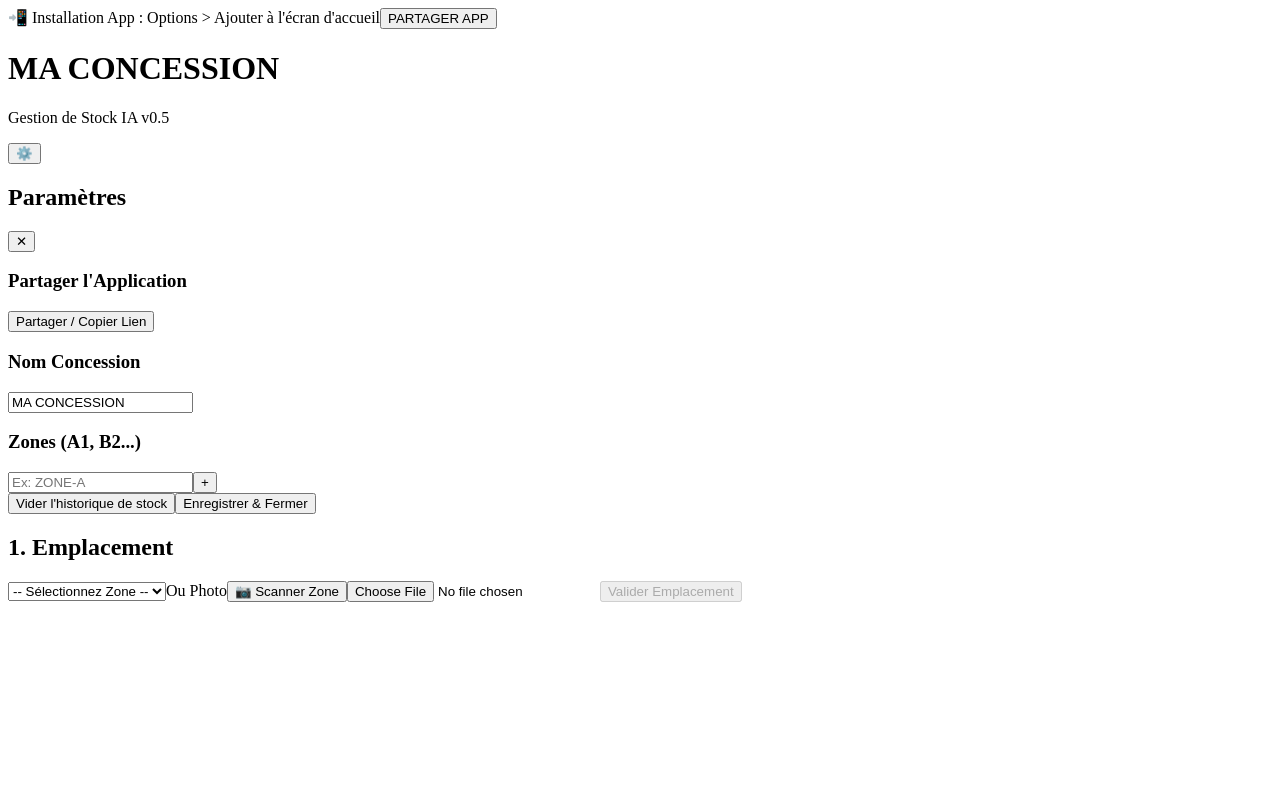
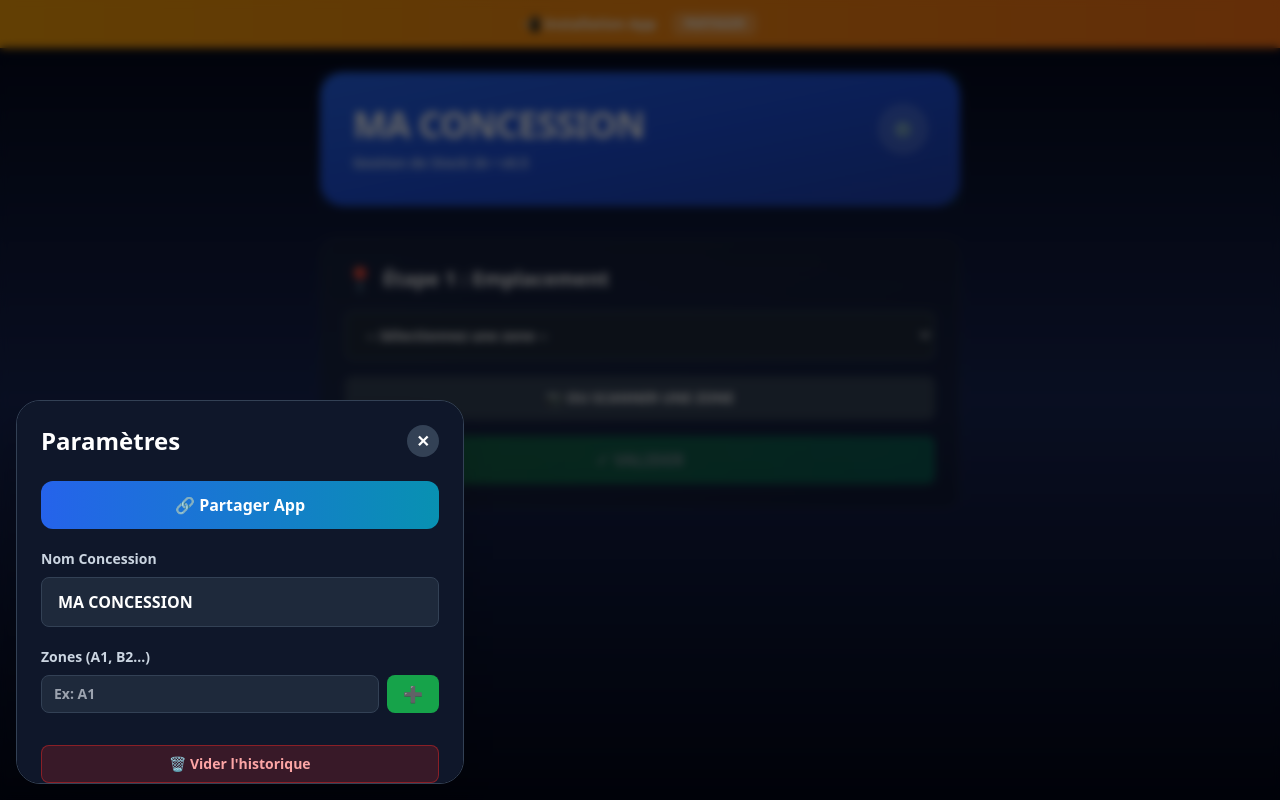
Before and after one commit to ergoperformancemaroc-dot/APP-NIV3, a React (Vite) app: page / in a window 1280 px wide. Both pictures are taken after a click on the button "⚙️". Built offline with nearby package versions, Linux system fonts and the light colour scheme.

Commit message:
Update App.jsx

```diff
--- a/src/App.jsx
+++ b/src/App.jsx
@@ -1,6 +1,7 @@
 import React, { useState, useRef, useEffect } from 'react';
 import { extractVehicleData, extractLocationData } from './geminiService';
 import Button from './Button';
+import './index.css';
 
 const App = () => {
   const [loading, setLoading] = useState(false);
@@ -154,10 +155,10 @@ const App = () => {
           } else {
             const detectedVin = (result.vin || '').replace(/[^A-Z0-9]/g, '').toUpperCase();
             if (detectedVin.length !== 17) {
-              setError(`NIV détecté incomplet (${detectedVin.length}/17).`);
+              setError(`NIV détecté incomplet (${detectedVin.length}/17). Veuillez réessayer avec une meilleure image.`);
               vibrate('warning');
             } else if (history.some(item => item.vin === detectedVin)) {
-              setError("ATTENTION : Déjà en stock.");
+              setError("⚠️ ATTENTION : Ce véhicule est déjà en stock.");
               vibrate('error');
             } else {
               vibrate('success');
@@ -168,10 +169,11 @@ const App = () => {
                 year: result.year || '',
                 remarks: ''
               });
+              setError(null);
             }
           }
         } else {
-          const locResult = await extractLocationData(base64String);
+          const locResult = await extractLocationData(base64Image);
           if (locResult) {
             vibrate('success');
             setActiveLocation(locResult.toUpperCase().substring(0, 15));
@@ -179,7 +181,7 @@ const App = () => {
           }
         }
       } catch (err) {
-        setError("Erreur de connexion IA.");
+        setError("Erreur de connexion IA. Vérifiez votre clé API.");
       } finally {
         setLoading(false);
         if (event.target) event.target.value = '';
@@ -204,66 +206,76 @@ const App = () => {
     };
     setHistory([newEntry, ...history]);
     setVehicleData({ vin: '', make: '', model: '', year: '', remarks: '' });
+    setError(null);
     vibrate('success');
   };
 
   return (
-    <div className="min-h-screen bg-gradient-to-br from-slate-900 via-blue-900 to-slate-900 text-white p-4 pb-32">
+    <div className="min-h-screen bg-gradient-to-b from-slate-950 via-blue-950 to-slate-950 text-white pb-32">
       {!isStandalone && (
-        <div className="fixed top-0 left-0 right-0 bg-gradient-to-r from-amber-500 to-orange-500 text-white text-center py-2 px-4 text-xs font-bold z-50">
-          📲 Installation App : Options {">"} Ajouter à l'écran d'accueil
-          <button onClick={handleShare} className="ml-2 underline font-black">
-            {copyFeedback ? 'LIEN COPIÉ !' : 'PARTAGER APP'}
+        <div className="sticky top-0 z-50 bg-gradient-to-r from-amber-500 to-orange-500 text-white text-center py-3 px-4 shadow-lg">
+          <div className="flex items-center justify-center gap-2 text-sm font-bold">
+            <span>📲 Installation App</span>
+            <button onClick={handleShare} className="ml-2 bg-white/20 hover:bg-white/30 px-3 py-1 rounded-lg transition-all font-black text-xs">
+              {copyFeedback ? '✅ COPIÉ' : 'PARTAGER'}
             </button>
+          </div>
         </div>
       )}
 
-      <div className="max-w-2xl mx-auto mt-8">
-        <div className="bg-gradient-to-r from-blue-600 to-blue-700 rounded-3xl p-6 mb-6 shadow-2xl relative overflow-hidden">
-          <div className="absolute top-0 right-0 w-32 h-32 bg-white/10 rounded-full -mr-16 -mt-16"></div>
-          <h1 className="text-3xl font-black mb-1 relative z-10">{settings.companyName}</h1>
-          <p className="text-blue-100 text-sm font-bold relative z-10">Gestion de Stock IA v0.5</p>
+      <div className="max-w-2xl mx-auto p-4 pt-6">
+        {/* HEADER */}
+        <div className="relative mb-8 overflow-hidden">
+          <div className="absolute inset-0 bg-gradient-to-r from-blue-600 to-cyan-600 rounded-3xl blur-2xl opacity-40"></div>
+          <div className="relative bg-gradient-to-br from-blue-600 via-blue-700 to-blue-800 rounded-3xl p-8 shadow-2xl border border-blue-500/30">
+            <div className="flex justify-between items-start">
+              <div>
+                <h1 className="text-4xl font-black mb-2 tracking-tight">{settings.companyName}</h1>
+                <p className="text-blue-100 text-sm font-bold opacity-90">Gestion de Stock IA • v0.5</p>
+              </div>
               <button
                 onClick={() => setShowSettings(true)}
-            className="absolute top-6 right-6 w-10 h-10 bg-white/10 rounded-2xl flex items-center justify-center border border-white/20 active:scale-90 transition-all cursor-pointer"
+                className="w-12 h-12 bg-white/15 hover:bg-white/25 rounded-full flex items-center justify-center border border-white/30 active:scale-90 transition-all backdrop-blur-sm"
               >
                 ⚙️
               </button>
             </div>
+          </div>
+        </div>
 
+        {/* SETTINGS MODAL */}
         {showSettings && (
-          <div className="fixed inset-0 bg-black/50 flex items-center justify-center z-50 p-4">
-            <div className="bg-white text-slate-900 rounded-3xl p-6 max-h-96 overflow-y-auto w-full max-w-md shadow-2xl">
+          <div className="fixed inset-0 bg-black/60 backdrop-blur-sm flex items-end z-50 p-4 animate-in">
+            <div className="bg-slate-900 text-white rounded-3xl p-6 w-full max-w-md max-h-96 overflow-y-auto shadow-2xl border border-slate-700 animate-in slide-in-from-bottom">
               <div className="flex justify-between items-center mb-6">
                 <h2 className="text-2xl font-black">Paramètres</h2>
-                <button onClick={() => setShowSettings(false)} className="w-8 h-8 bg-slate-100 rounded-full flex items-center justify-center text-slate-500 font-bold">✕</button>
+                <button onClick={() => setShowSettings(false)} className="w-8 h-8 bg-slate-700 hover:bg-slate-600 rounded-full flex items-center justify-center font-bold transition-all">✕</button>
               </div>
 
-              <div className="space-y-4">
+              <div className="space-y-5">
                 <div>
-                  <h3 className="font-black mb-2">Partager l'Application</h3>
-                  <button onClick={handleShare} className="w-full py-3 bg-blue-600 text-white rounded-xl font-black">
-                    {copyFeedback ? 'Lien Copié ! ✅' : 'Partager / Copier Lien'}
+                  <button onClick={handleShare} className="w-full py-3 bg-gradient-to-r from-blue-600 to-cyan-600 hover:from-blue-700 hover:to-cyan-700 text-white rounded-xl font-black transition-all active:scale-95">
+                    {copyFeedback ? '✅ Lien Copié' : '🔗 Partager App'}
                   </button>
                 </div>
 
                 <div>
-                  <h3 className="font-black mb-2">Nom Concession</h3>
+                  <label className="text-sm font-bold mb-2 block text-slate-300">Nom Concession</label>
                   <input
                     value={settings.companyName}
                     onChange={(e) => setSettings({...settings, companyName: e.target.value.toUpperCase()})}
-                    className="w-full bg-slate-50 border-2 border-slate-100 rounded-xl px-4 py-3 font-bold focus:border-blue-500 outline-none"
+                    className="w-full bg-slate-800 border border-slate-700 rounded-lg px-4 py-3 font-bold focus:border-blue-500 focus:ring-2 focus:ring-blue-500/20 outline-none transition-all"
                   />
                 </div>
 
                 <div>
-                  <h3 className="font-black mb-2">Zones (A1, B2...)</h3>
-                  <div className="flex gap-2 mb-2">
+                  <label className="text-sm font-bold mb-2 block text-slate-300">Zones (A1, B2...)</label>
+                  <div className="flex gap-2 mb-3">
                     <input
                       value={newLocationInput}
                       onChange={(e) => setNewLocationInput(e.target.value.toUpperCase())}
-                      className="flex-1 bg-slate-50 border-2 border-slate-100 rounded-xl px-4 py-3 text-xs font-bold outline-none"
-                      placeholder="Ex: ZONE-A"
+                      className="flex-1 bg-slate-800 border border-slate-700 rounded-lg px-3 py-2 text-sm font-bold outline-none focus:border-blue-500 transition-all"
+                      placeholder="Ex: A1"
                     />
                     <button
                       onClick={() => {
@@ -273,35 +285,42 @@ const App = () => {
                           vibrate('success');
                         }
                       }}
-                      className="bg-blue-600 text-white px-5 rounded-xl font-bold"
+                      className="bg-green-600 hover:bg-green-700 text-white px-4 rounded-lg font-bold transition-all"
                     >
-                      +
+                      ➕
                     </button>
                   </div>
+                  <div className="flex flex-wrap gap-2">
                     {settings.allowedLocations.map(loc => (
-                    <div key={loc} className="flex justify-between items-center p-2 bg-slate-100 rounded mb-1">
-                      <span className="font-black">{loc}</span>
-                      <button onClick={() => setSettings({...settings, allowedLocations: settings.allowedLocations.filter(l => l !== loc)})} className="text-red-400">×</button>
+                      <div key={loc} className="flex items-center gap-2 bg-slate-800 px-3 py-2 rounded-lg border border-slate-700">
+                        <span className="font-bold text-sm">{loc}</span>
+                        <button onClick={() => setSettings({...settings, allowedLocations: settings.allowedLocations.filter(l => l !== loc)})} className="text-red-400 hover:text-red-300 font-bold">✕</button>
                       </div>
                     ))}
                   </div>
+                </div>
 
-                <button onClick={clearHistory} className="w-full py-2 bg-red-600 text-white rounded-xl font-black text-sm">
-                  Vider l'historique de stock
+                <button onClick={clearHistory} className="w-full py-2 bg-red-600/20 hover:bg-red-600/30 border border-red-600/50 text-red-300 rounded-lg font-bold text-sm transition-all">
+                  🗑️ Vider l'historique
                 </button>
 
-                <button onClick={() => setShowSettings(false)} className="w-full py-4 uppercase font-black tracking-widest text-[11px] bg-slate-900 text-white rounded-xl">
-                  Enregistrer & Fermer
+                <button onClick={() => setShowSettings(false)} className="w-full py-3 bg-gradient-to-r from-slate-700 to-slate-800 hover:from-slate-600 hover:to-slate-700 rounded-lg font-black transition-all">
+                  ✓ Enregistrer
                 </button>
               </div>
             </div>
           </div>
         )}
 
-        <div className="bg-slate-800/50 rounded-2xl p-6 mb-6 border border-slate-700">
+        {/* LOCATION SECTION */}
+        <div className="mb-6 bg-gradient-to-br from-slate-800/50 to-slate-900/50 rounded-2xl p-6 border border-slate-700/50 backdrop-blur-sm">
           <div className="flex justify-between items-center mb-4">
-            <h2 className="text-lg font-black">1. Emplacement</h2>
-            {isLocationLocked && <button onClick={() => setIsLocationLocked(false)} className="text-[10px] font-black text-blue-400 uppercase underline">Changer</button>}
+            <div>
+              <h2 className="text-xl font-black flex items-center gap-2">
+                <span className="text-2xl">📍</span>Étape 1 : Emplacement
+              </h2>
+            </div>
+            {isLocationLocked && <button onClick={() => setIsLocationLocked(false)} className="text-xs font-black text-cyan-400 hover:text-cyan-300 uppercase">↻ Changer</button>}
           </div>
 
           {!isLocationLocked ? (
@@ -309,19 +328,17 @@ const App = () => {
               <select
                 value={activeLocation}
                 onChange={(e) => setActiveLocation(e.target.value)}
-                className="w-full bg-slate-50 border-2 border-slate-100 rounded-2xl px-5 py-4 text-sm font-black text-slate-900 focus:border-blue-500 outline-none appearance-none mb-4"
+                className="w-full bg-slate-800 border-2 border-slate-700 rounded-lg px-4 py-3 text-sm font-bold focus:border-blue-500 focus:ring-2 focus:ring-blue-500/20 outline-none mb-4 transition-all"
               >
-                <option value="">-- Sélectionnez Zone --</option>
+                <option value="">-- Sélectionnez une zone --</option>
                 {settings.allowedLocations.map(loc => <option key={loc} value={loc}>{loc}</option>)}
               </select>
 
-              <label className="block mb-4">
-                <span className="text-sm font-bold mb-2 block">Ou Photo</span>
               <button
                 onClick={() => locCameraRef.current?.click()}
-                  className="w-full flex items-center justify-center gap-3 py-4 bg-slate-900 text-white rounded-2xl font-black uppercase text-[10px] tracking-widest shadow-lg active:scale-95 transition-all"
+                className="w-full flex items-center justify-center gap-3 py-3 bg-slate-700 hover:bg-slate-600 rounded-lg font-bold uppercase text-sm transition-all active:scale-95 mb-4"
               >
-                  📷 Scanner Zone
+                📷 Ou scanner une zone
               </button>
               <input
                 type="file"
@@ -331,41 +348,47 @@ const App = () => {
                 onChange={(e) => handleImageUpload(e, 'location')}
                 className="hidden"
               />
-              </label>
 
               <button
-                onClick={() => { if(activeLocation) setIsLocationLocked(true); vibrate('success'); }}
+                onClick={() => { if(activeLocation) { setIsLocationLocked(true); vibrate('success'); } }}
                 disabled={!activeLocation}
-                className="w-full py-4 bg-emerald-600 font-black uppercase tracking-widest text-[11px] rounded-xl disabled:opacity-50"
+                className="w-full py-3 bg-gradient-to-r from-green-600 to-emerald-600 hover:from-green-700 hover:to-emerald-700 font-black uppercase tracking-wide rounded-lg disabled:opacity-50 disabled:cursor-not-allowed transition-all active:scale-95"
               >
-                Valider Emplacement
+                ✓ Valider
               </button>
             </>
           ) : (
-            <div className="bg-slate-700/50 rounded-xl p-4 text-center">
-              <p className="text-sm text-slate-300">Zone Actuelle :</p>
-              <p className="text-2xl font-black text-emerald-400">{activeLocation}</p>
+            <div className="bg-slate-700/50 rounded-lg p-4 text-center border border-green-500/30">
+              <p className="text-sm text-slate-400 mb-2">Zone Actuelle</p>
+              <p className="text-3xl font-black text-green-400">{activeLocation}</p>
             </div>
           )}
         </div>
 
+        {/* VIN SCANNER SECTION */}
         {isLocationLocked && (
-          <div className="bg-slate-800/50 rounded-2xl p-6 mb-6 border border-slate-700">
-            <h2 className="text-lg font-black mb-4">2. Scanner NIV</h2>
+          <div className="mb-6 bg-gradient-to-br from-slate-800/50 to-slate-900/50 rounded-2xl p-6 border border-slate-700/50 backdrop-blur-sm">
+            <h2 className="text-xl font-black flex items-center gap-2 mb-4">
+              <span className="text-2xl">🔍</span>Étape 2 : Scanner VIN
+            </h2>
 
+            <div className="grid grid-cols-2 gap-3 mb-4">
               <button
                 onClick={() => vinCameraRef.current?.click()}
-              className="w-full flex items-center justify-center gap-4 py-8 bg-blue-600 text-white rounded-[2rem] font-black uppercase text-sm shadow-xl active:scale-95 transition-all shadow-blue-500/20 mb-3"
+                className="flex flex-col items-center justify-center gap-2 py-4 bg-gradient-to-br from-blue-600 to-cyan-600 hover:from-blue-700 hover:to-cyan-700 text-white rounded-xl font-bold shadow-lg active:scale-95 transition-all"
               >
-              📸 Scanner VIN depuis photo
+                <span className="text-2xl">📸</span>
+                <span className="text-xs">Camera</span>
               </button>
 
               <button
                 onClick={() => vinGalleryRef.current?.click()}
-              className="w-full flex items-center justify-center gap-3 py-4 bg-slate-800 text-white rounded-2xl font-black uppercase text-[10px] tracking-widest shadow-lg active:scale-95 transition-all mb-4"
+                className="flex flex-col items-center justify-center gap-2 py-4 bg-gradient-to-br from-purple-600 to-pink-600 hover:from-purple-700 hover:to-pink-700 text-white rounded-xl font-bold shadow-lg active:scale-95 transition-all"
               >
-              🖼️ Importer depuis Galerie
+                <span className="text-2xl">🖼️</span>
+                <span className="text-xs">Galerie</span>
               </button>
+            </div>
 
             <input
               type="file"
@@ -388,8 +411,9 @@ const App = () => {
                 type="text"
                 value={vehicleData.vin || ''}
                 onChange={(e) => setVehicleData({...vehicleData, vin: e.target.value.toUpperCase().replace(/[^A-Z0-9]/g, '')})}
-                className={`w-full bg-slate-50 border-2 rounded-2xl px-5 py-5 text-lg font-black uppercase outline-none transition-all font-mono text-slate-900 ${error ? 'border-red-500 ring-4 ring-red-100' : 'border-slate-100 focus:border-blue-500'}`}
-                placeholder="ABC1234567890..."
+                className={`w-full bg-slate-800 border-2 rounded-lg px-4 py-3 text-lg font-black uppercase outline-none font-mono transition-all ${error ? 'border-red-500 bg-red-950/20' : 'border-slate-700 focus:border-blue-500 focus:ring-2 focus:ring-blue-500/20'}`}
+                placeholder="ABC1234567890123"
+                maxLength="17"
               />
 
               <div className="grid grid-cols-2 gap-3">
@@ -397,84 +421,99 @@ const App = () => {
                   type="text"
                   value={vehicleData.make || ''}
                   onChange={(e) => setVehicleData({...vehicleData, make: e.target.value})}
-                  className="bg-slate-50 border-2 border-slate-100 rounded-xl px-4 py-3 text-xs font-bold text-slate-900 outline-none focus:border-blue-500"
+                  className="bg-slate-800 border border-slate-700 rounded-lg px-4 py-3 text-sm font-bold outline-none focus:border-blue-500 focus:ring-2 focus:ring-blue-500/20 transition-all"
                   placeholder="Marque"
                 />
                 <input
                   type="text"
                   value={vehicleData.model || ''}
                   onChange={(e) => setVehicleData({...vehicleData, model: e.target.value})}
-                  className="bg-slate-50 border-2 border-slate-100 rounded-xl px-4 py-3 text-xs font-bold text-slate-900 outline-none focus:border-blue-500"
+                  className="bg-slate-800 border border-slate-700 rounded-lg px-4 py-3 text-sm font-bold outline-none focus:border-blue-500 focus:ring-2 focus:ring-blue-500/20 transition-all"
                   placeholder="Modèle"
                 />
               </div>
 
-              <label className="block">
-                <span className="text-sm font-bold mb-2 block">Remarques (Pneus, clés...)</span>
               <textarea
                 value={vehicleData.remarks || ''}
                 onChange={(e) => setVehicleData({...vehicleData, remarks: e.target.value})}
-                  className="w-full bg-slate-50 border-2 border-slate-100 rounded-xl px-4 py-3 text-xs font-bold text-slate-900 outline-none focus:border-blue-500 min-h-[60px]"
-                  placeholder="Notes facultatives..."
+                className="w-full bg-slate-800 border border-slate-700 rounded-lg px-4 py-3 text-sm font-bold outline-none focus:border-blue-500 focus:ring-2 focus:ring-blue-500/20 transition-all min-h-20 resize-none"
+                placeholder="Remarques (pneus, clés, état...)"
               />
-              </label>
             </div>
 
-            {error && <div className="bg-red-500/20 border border-red-500 rounded-xl p-3 mb-4 text-red-200 font-bold text-sm">{error}</div>}
+            {error && (
+              <div className="bg-red-600/20 border border-red-500/50 rounded-lg p-4 mb-4 text-red-200 font-bold text-sm">
+                ⚠️ {error}
+              </div>
+            )}
 
-            <Button onClick={saveToHistory} className="w-full py-4 bg-emerald-600 font-black uppercase tracking-widest text-[11px] rounded-xl">
-              Enregistrer au Stock
+            <Button onClick={saveToHistory} className="w-full py-4 bg-gradient-to-r from-green-600 to-emerald-600 hover:from-green-700 hover:to-emerald-700 font-black uppercase tracking-wide rounded-lg transition-all active:scale-95">
+              ✓ Enregistrer au stock
             </Button>
           </div>
         )}
 
+        {/* HISTORY SECTION */}
         {history.length > 0 && (
-          <div className="bg-slate-800/50 rounded-2xl p-6 border border-slate-700">
+          <div className="bg-gradient-to-br from-slate-800/50 to-slate-900/50 rounded-2xl p-6 border border-slate-700/50 backdrop-blur-sm">
             <div className="flex justify-between items-center mb-4">
-              <h2 className="text-lg font-black">Historique Stock ({history.length})</h2>
+              <h2 className="text-xl font-black flex items-center gap-2">
+                <span className="text-2xl">📦</span>Historique ({history.length})
+              </h2>
               <div className="flex gap-2">
-                <button onClick={clearHistory} className="text-xs bg-red-600 px-3 py-1 rounded font-bold">Vider</button>
-                <button onClick={exportToCSV} className="text-xs bg-green-600 px-3 py-1 rounded font-bold">CSV</button>
+                <button onClick={clearHistory} className="text-xs bg-red-600/30 hover:bg-red-600/50 px-3 py-1 rounded border border-red-600/50 font-bold transition-all">🗑️</button>
+                <button onClick={exportToCSV} className="text-xs bg-green-600/30 hover:bg-green-600/50 px-3 py-1 rounded border border-green-600/50 font-bold transition-all">📊</button>
               </div>
             </div>
 
             <div className="space-y-3">
               {history.map((item, idx) => (
-                <div key={idx} className="bg-slate-700/50 rounded-xl p-4 border border-slate-600">
-                  <div className="flex gap-3 mb-2">
-                    <div className="w-10 h-10 rounded-full bg-blue-500 flex items-center justify-center font-black text-white flex-shrink-0">
+                <div key={idx} className="bg-slate-700/30 hover:bg-slate-700/50 rounded-lg p-4 border border-slate-700 transition-all">
+                  <div className="flex gap-3 mb-3">
+                    <div className="w-12 h-12 rounded-full bg-gradient-to-br from-blue-500 to-cyan-500 flex items-center justify-center font-black text-white flex-shrink-0 shadow-lg">
                       {item.make.substring(0, 1)}
                     </div>
-                    <div className="flex-1">
-                      <p className="font-black">{item.make} {item.model}</p>
-                      <p className="text-sm text-slate-400 font-mono">{item.vin}</p>
+                    <div className="flex-1 min-w-0">
+                      <p className="font-bold text-sm">{item.make} {item.model}</p>
+                      <p className="text-xs text-slate-400 font-mono truncate">{item.vin}</p>
                     </div>
                   </div>
 
-                  <p className="text-sm font-bold text-emerald-400 mb-2">📍 {item.location}</p>
+                  <div className="grid grid-cols-2 gap-2 mb-2 text-xs">
+                    <div className="bg-slate-800/50 rounded p-2">
+                      <p className="text-slate-400">Année</p>
+                      <p className="font-black text-sm">{item.year}</p>
+                    </div>
+                    <div className="bg-green-900/20 rounded p-2 border border-green-600/30">
+                      <p className="text-slate-400">Zone</p>
+                      <p className="font-black text-green-400">{item.location}</p>
+                    </div>
+                  </div>
 
                   {item.remarks && (
-                    <div className="bg-slate-800/50 rounded p-2 mb-2">
-                      <p className="text-xs font-bold text-slate-300">Notes: {item.remarks}</p>
+                    <div className="bg-slate-800/50 rounded p-2 mb-2 border-l-2 border-yellow-500">
+                      <p className="text-xs text-yellow-300 font-bold">📝 {item.remarks}</p>
                     </div>
                   )}
 
-                  <p className="text-xs text-slate-400">{settings.companyName} • {item.fullDate} - {item.timestamp}</p>
+                  <p className="text-xs text-slate-500">📅 {item.fullDate} • {item.timestamp}</p>
                 </div>
               ))}
             </div>
           </div>
         )}
+      </div>
 
+      {/* LOADING OVERLAY */}
       {loading && (
-          <div className="fixed inset-0 bg-black/50 flex items-center justify-center z-50">
-            <div className="bg-white rounded-2xl p-6 text-center">
-              <div className="animate-spin w-12 h-12 border-4 border-blue-600 border-t-transparent rounded-full mx-auto mb-4"></div>
-              <p className="font-black text-slate-900">Analyse Intelligence Artificielle...</p>
+        <div className="fixed inset-0 bg-black/60 backdrop-blur-sm flex items-center justify-center z-50">
+          <div className="bg-slate-900 rounded-2xl p-8 text-center border border-slate-700 shadow-2xl">
+            <div className="animate-spin w-16 h-16 border-4 border-blue-600 border-t-cyan-400 rounded-full mx-auto mb-4"></div>
+            <p className="font-black text-white">Analyse Intelligence Artificielle...</p>
+            <p className="text-sm text-slate-400 mt-2">Veuillez patienter</p>
           </div>
         </div>
       )}
-      </div>
     </div>
   );
 };
```
Lines whose indentation alone changed are shown as unchanged.
